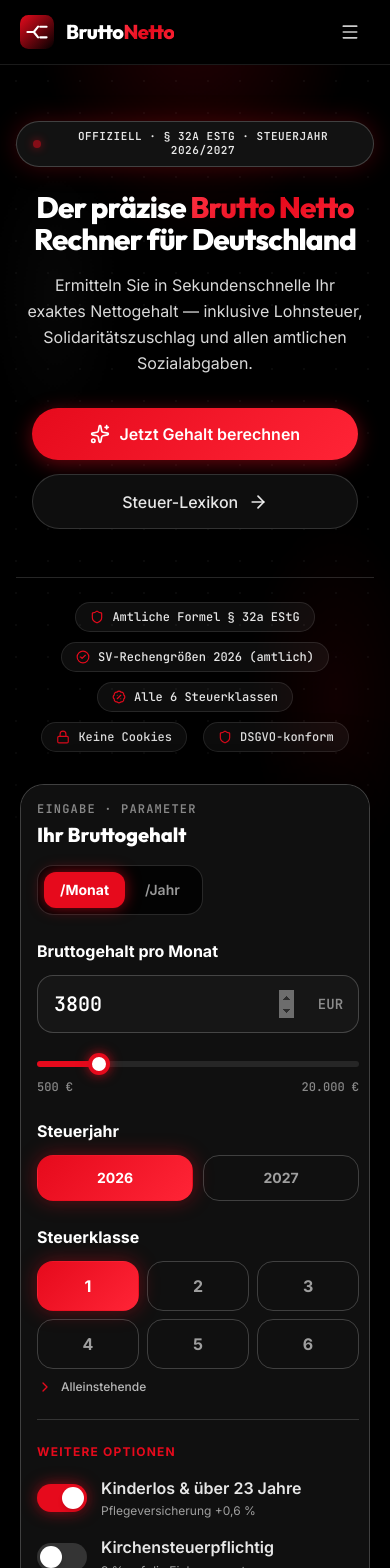
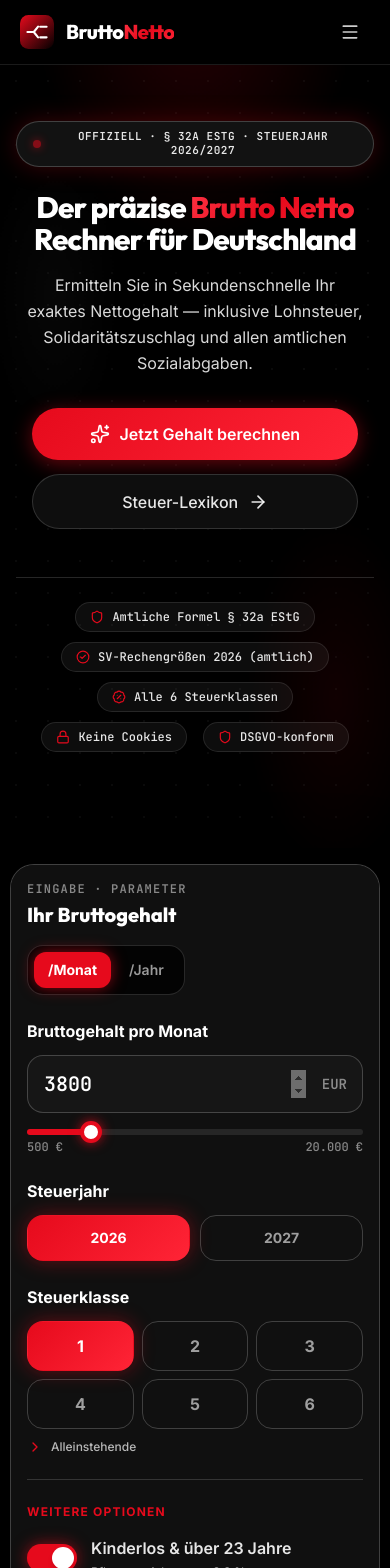
Before and after one commit to monildomadiya/-bruttonettocalculator, a Next.js app: page / in a window 390 px wide. Shown: the top 1568 px of the page. Built offline with nearby package versions, Linux system fonts and the light colour scheme.

Commit message:
Fix mobile horizontal overflow and duplicate anchor ID in Calculator

```diff
--- a/app/globals.css
+++ b/app/globals.css
@@ -24,7 +24,7 @@
 }
 
 /* ─── Base resets ───────────────────────────────────────────────────── */
-html { scroll-behavior: smooth; font-size: 16px; }
+html { scroll-behavior: smooth; font-size: 16px; overflow-x: hidden; max-width: 100%; }
 
 body {
   background-color: #000000;
@@ -36,6 +36,8 @@
   -moz-osx-font-smoothing: grayscale;
   selection-background-color: #E60A1C;
   selection-color: #FFFFFF;
+  overflow-x: hidden;
+  max-width: 100%;
 }
 
 *, *::before, *::after { box-sizing: border-box; }
--- a/app/page.tsx
+++ b/app/page.tsx
@@ -192,7 +192,7 @@
       </section>
 
       {/* ── Calculator Section ───────────────────────────────────────── */}
-      <section id="rechner" className="max-w-6xl mx-auto px-5 -mt-16 pb-20 relative z-20">
+      <section id="rechner" className="max-w-6xl mx-auto px-2.5 sm:px-5 mt-4 sm:-mt-16 pb-20 relative z-20 scroll-mt-24">
         <Calculator />
       </section>
 
--- a/components/AccordionFaq.tsx
+++ b/components/AccordionFaq.tsx
@@ -24,7 +24,7 @@
               aria-expanded={isOpen}
               aria-controls={`faq-panel-${i}`}
               onClick={() => setOpen(isOpen ? null : i)}
-              className="w-full flex items-center justify-between px-7 py-6 text-left group"
+              className="w-full flex items-center justify-between px-5 sm:px-7 py-5 sm:py-6 text-left group"
             >
               <h3 className={`font-display font-bold text-lg sm:text-xl pr-4 transition-colors ${
                 isOpen ? "text-[#E60A1C]" : "text-white group-hover:text-white/90"
--- a/components/Calculator.tsx
+++ b/components/Calculator.tsx
@@ -181,16 +181,13 @@
   const bm = result.bruttoMonat;
 
   return (
-    <div
-      id="rechner"
-      className="rounded-3xl overflow-hidden border border-white/20 bg-[#101010] shadow-[0_0_60px_rgba(0,0,0,0.95)]"
-    >
-      <div className="grid md:grid-cols-[1fr_1.15fr]">
+    <div className="rounded-3xl overflow-hidden border border-white/20 bg-[#101010] shadow-[0_0_60px_rgba(0,0,0,0.95)] w-full max-w-full">
+      <div className="grid grid-cols-1 md:grid-cols-[1fr_1.15fr] w-full max-w-full min-w-0">
 
         {/* ═══ LEFT — Inputs ════════════════════════════════════════ */}
-        <div className="p-4 sm:p-10 bg-[#101010] border-b md:border-b-0 md:border-r border-white/15 flex flex-col justify-between">
+        <div className="p-4 sm:p-10 bg-[#101010] border-b md:border-b-0 md:border-r border-white/15 flex flex-col justify-between w-full max-w-full min-w-0">
 
-          <div>
+          <div className="w-full max-w-full min-w-0">
             {/* Header */}
             <div className="flex flex-col sm:flex-row sm:items-center justify-between gap-4 mb-6 sm:mb-8">
               <div>
@@ -198,13 +195,13 @@
                 <h2 className="font-display text-xl sm:text-2xl font-extrabold text-white">Ihr Bruttogehalt</h2>
               </div>
               {/* Monthly / Annual toggle */}
-              <div className="flex items-center self-start sm:self-auto gap-1 bg-black/80 border border-white/15 rounded-2xl p-1.5 text-sm font-semibold">
+              <div className="flex items-center self-start sm:self-auto gap-1 bg-black/80 border border-white/15 rounded-2xl p-1.5 text-sm font-semibold flex-shrink-0">
                 {[{ label: "/Monat", val: false }, { label: "/Jahr", val: true }].map(({ label, val }) => (
                   <button
                     key={label}
                     id={`ansicht-${val ? "jahr" : "monat"}`}
                     onClick={() => setIsJahresansicht(val)}
-                    className={`px-4 py-2 rounded-xl transition-all ${
+                    className={`px-3.5 sm:px-4 py-2 rounded-xl transition-all ${
                       isJahresansicht === val ? "bg-[#E60A1C] text-white shadow-[0_0_15px_rgba(230,10,28,0.6)] font-bold" : "text-white/60 hover:text-white"
                     }`}
                   >
@@ -215,11 +212,11 @@
             </div>
 
             {/* ── Brutto input ────────────────────────────────────── */}
-            <div className="mb-6 sm:mb-8">
+            <div className="mb-6 sm:mb-8 w-full max-w-full">
               <label htmlFor="brutto-input" className="text-base font-bold text-white block mb-3">
                 Bruttogehalt pro Monat
               </label>
-              <div className="relative">
+              <div className="relative w-full max-w-full">
                 <input
                   id="brutto-input"
                   type="number"
@@ -227,7 +224,7 @@
                   value={inputStr}
                   onChange={(e) => handleBruttoChange(e.target.value)}
                   onFocus={(e) => e.target.select()}
-                  className={`w-full font-mono text-xl sm:text-2xl font-bold rounded-2xl border px-4 sm:px-6 py-3.5 sm:py-4.5 pr-16 sm:pr-20 transition-all outline-none ${
+                  className={`w-full max-w-full font-mono text-xl sm:text-2xl font-bold rounded-2xl border px-4 sm:px-6 py-3.5 sm:py-4.5 pr-14 sm:pr-20 transition-all outline-none ${
                     inputError
                       ? "border-red-500 bg-red-950/40 text-red-200 focus:border-red-500"
                       : "border-white/20 bg-[#161616] text-white focus:border-[#E60A1C] focus:bg-[#1C1C1C]"
@@ -246,7 +243,7 @@
               )}
 
               {/* Salary slider */}
-              <div className="mt-4">
+              <div className="mt-4 w-full max-w-full">
                 <input
                   type="range"
                   id="brutto-slider"
@@ -260,7 +257,7 @@
                     setInputError("");
                   }}
                   style={{ "--range-pct": `${sliderPct}%` } as React.CSSProperties}
-                  className="w-full"
+                  className="w-full max-w-full block"
                 />
                 <div className="flex justify-between text-xs text-white/50 font-mono font-medium mt-1">
                   <span>500 €</span><span>20.000 €</span>
@@ -269,15 +266,15 @@
             </div>
 
             {/* ── Steuerjahr ────────────────────────────────────── */}
-            <div className="mb-6 sm:mb-8">
+            <div className="mb-6 sm:mb-8 w-full max-w-full">
               <span className="text-base font-bold text-white block mb-3">Steuerjahr</span>
-              <div className="flex gap-2.5 sm:gap-4">
+              <div className="grid grid-cols-2 gap-2.5 sm:gap-4 w-full">
                 {([2026, 2027] as Steuerjahr[]).map((j) => (
                   <button
                     key={j}
                     id={`jahr-${j}`}
                     onClick={() => setJahr(j)}
-                    className={`flex-1 py-3 sm:py-3.5 rounded-2xl text-sm sm:text-base font-bold border transition-all ${
+                    className={`w-full py-3 sm:py-3.5 rounded-2xl text-sm sm:text-base font-bold border transition-all ${
                       jahr === j
                         ? "text-white border-transparent shadow-[0_0_20px_rgba(230,10,28,0.4)]"
                         : "border-white/20 text-white/60 hover:border-white/40 hover:bg-white/5 hover:text-white"
@@ -297,9 +294,9 @@
             </div>
 
             {/* ── Steuerklasse ──────────────────────────────────── */}
-            <div className="mb-6 sm:mb-8">
+            <div className="mb-6 sm:mb-8 w-full max-w-full min-w-0">
               <span className="text-base font-bold text-white block mb-3">Steuerklasse</span>
-              <div className="grid grid-cols-3 sm:grid-cols-6 gap-2 sm:gap-2.5">
+              <div className="grid grid-cols-3 sm:grid-cols-6 gap-2 sm:gap-2.5 w-full max-w-full min-w-0">
                 {([1, 2, 3, 4, 5, 6] as Steuerklasse[]).map((sk) => (
                   <button
                     key={sk}
@@ -307,7 +304,7 @@
                     onClick={() => setSteuerklasse(sk)}
                     title={STEUERKLASSE_INFO[sk]}
                     aria-pressed={steuerklasse === sk}
-                    className={`sk-tab py-3 sm:py-3.5 rounded-2xl text-base sm:text-lg font-extrabold border transition-all ${
+                    className={`sk-tab py-3 sm:py-3.5 rounded-2xl text-base sm:text-lg font-extrabold border transition-all w-full min-w-0 ${
                       steuerklasse === sk
                         ? "text-white border-transparent shadow-[0_0_20px_rgba(230,10,28,0.4)]"
                         : "border-white/20 text-white/60 hover:border-white/40 hover:bg-white/5 hover:text-white"
@@ -320,7 +317,7 @@
               </div>
               <p className="text-xs sm:text-sm text-white/70 mt-2.5 flex items-center gap-2 font-medium">
                 <ChevronRight size={16} className="text-[#E60A1C] flex-shrink-0" />
-                <span>{STEUERKLASSE_INFO[steuerklasse]}</span>
+                <span className="truncate">{STEUERKLASSE_INFO[steuerklasse]}</span>
               </p>
             </div>
 
@@ -352,9 +349,9 @@
         </div>
 
         {/* ═══ RIGHT — Results (LUXURY FINTECH DASHBOARD) ════════════ */}
-        <div className="p-4 sm:p-10 bg-[#0B0B0B] text-white flex flex-col justify-between">
+        <div className="p-4 sm:p-10 bg-[#0B0B0B] text-white flex flex-col justify-between w-full max-w-full min-w-0">
 
-          <div>
+          <div className="w-full max-w-full min-w-0">
             {/* Header row */}
             <div className="flex flex-wrap items-center justify-between gap-3 mb-6 sm:mb-8">
               <span className="inline-flex items-center gap-2 text-[11px] sm:text-xs font-mono font-bold uppercase tracking-widest px-3 sm:px-4 py-1.5 sm:py-2 bg-[#E60A1C]/15 border border-[#E60A1C]/30 text-[#E60A1C] rounded-full">
```
